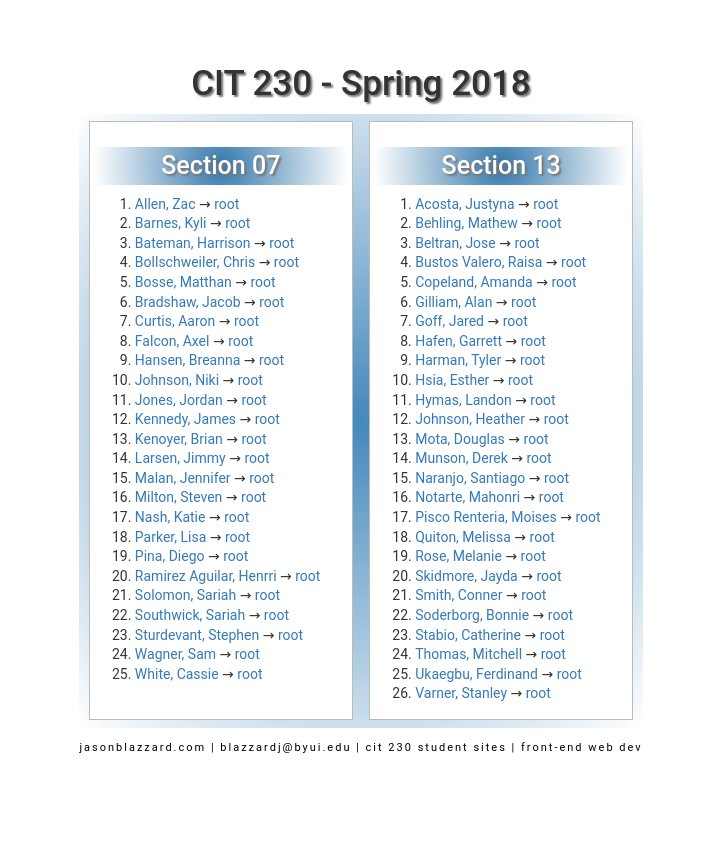
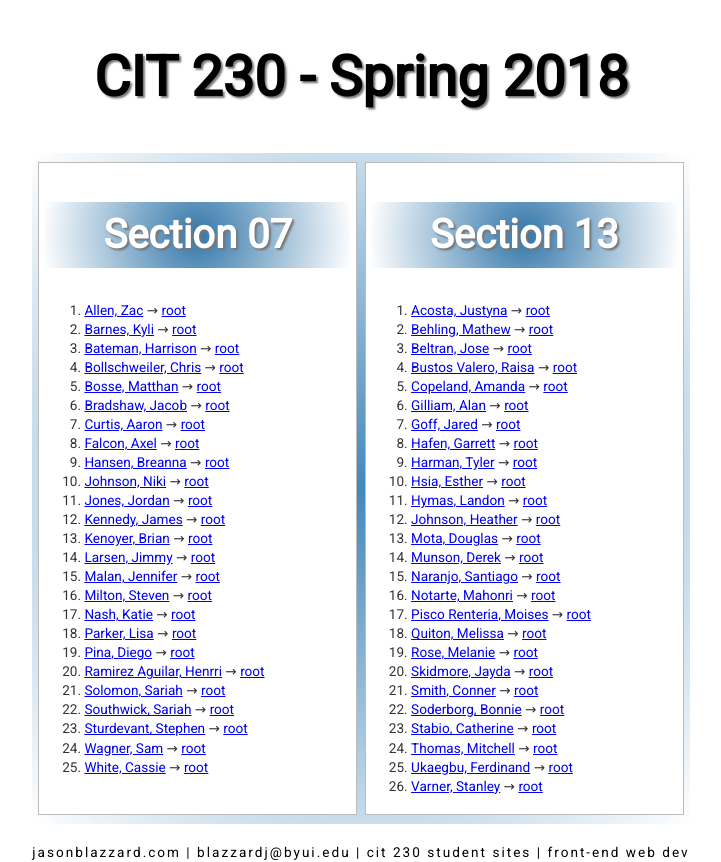
Before and after one commit to BrotherBlazzard/brotherblazzard.github.io, a PHP site: page /cit230/students/230spring2018.html in a window 1280 px wide. Shown: the whole page, without its empty margins (279-1000 px from the left). Before the commit the page ends 753 px from the top, so only its background shows below. Run offline with PHP 8.4, Linux system fonts and the light colour scheme.

Commit message:
minor css updates

```diff
--- a/cit230/students/230spring2018.html
+++ b/cit230/students/230spring2018.html
@@ -3,10 +3,10 @@
 
 <head>
   <meta charset="utf-8">
+  <meta content="width=device-width, initial-scale=1.0, user-scalable=no" name="viewport" />
   <title>BYU-Idaho CIT 230 - Spring 2018</title>
   <meta content="Welcome to the CIT 230 Student Sites" name="description" />
-  <meta content="width=device-width, initial-scale=1.0, user-scalable=no" name="viewport" />
-  <link rel="stylesheet" href="http://maxcdn.bootstrapcdn.com/bootstrap/3.3.5/css/bootstrap.min.css">
+  <link href="https://fonts.googleapis.com/css?family=Roboto" rel="stylesheet">
   <link rel="stylesheet" href="../../css/student.css">
 </head>
 
--- a/css/student.css
+++ b/css/student.css
@@ -54,6 +54,7 @@
 footer {
     margin: 0px auto;
     max-width: 87em;
+    font-size: .85rem;
 }
 
 header {
@@ -411,6 +412,10 @@
     .gridlayout {
         grid-template-columns: 1fr 1fr;
     }
+
+    footer {
+        fonts-size: .95rem;
+    }
 }
 
 @media only screen and (min-width: 67em) {
```
